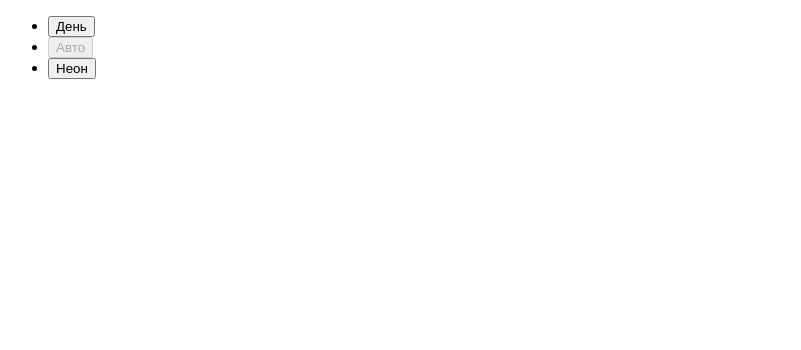
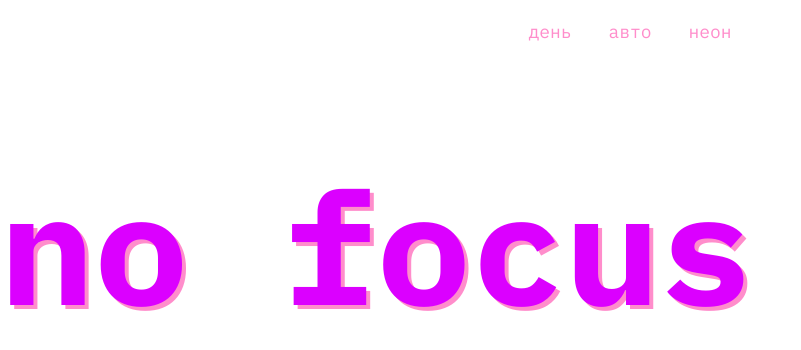
Before and after one commit to ParaMasha/slozhno-sosredotochitsya, a plain HTML site: page index.html in a window 1280 px wide. Shown: the whole page, without its empty margins (0-801 px from the left). Drawn offline with Linux system fonts and the light colour scheme.

Commit message:
first_code slozhno-sosredotochitsya

```diff
--- a/index.html
+++ b/index.html
@@ -4,6 +4,17 @@
     <meta charset="UTF-8" />
     <meta http-equiv="X-UA-Compatible" content="IE=edge" />
     <meta name="viewport" content="width=device-width, initial-scale=1.0" />
+    <meta name="color-scheme" content="dark light">
+    <meta name="color-scheme" content="light dark">
+    <link rel="icon" href="./images/favicon.ico" sizes="any" />
+    <link rel="favicon" href="./images/favicon.png" />
+    <link rel="mobile-icon" href="./images/mobile-icon.png" />
+    <link rel="stylesheet" href="./fonts/fonts.css">
+    <link rel="stylesheet" href="./styles/globals.css">
+    <link rel="stylesheet" href="./styles/variables.css">
+    <link rel="stylesheet" href="./styles/style.css">
+    <link rel="stylesheet" href="./styles/dark.css">
+    <link rel="stylesheet" href="./styles/light.css">
     <title>Сложно сосредоточиться</title>
   </head>
   <body class="page">
@@ -34,6 +45,11 @@
           </li>
         </ul>
       </nav>
+      <div class="rec">
+      </div>
+      <h1 class="main__heading">
+        no focus
+      </h1>
     </header>
     <script src="./scripts/script.js"></script>
   </body>
--- a/styles/dark.css
+++ b/styles/dark.css
@@ -10,3 +10,15 @@
     чем стили в медиазапросе предпочтений пользователя
   */
 }
+
+:root .theme_dark {
+  --background-image: url(./images/cover-image-dark.png);
+  --background-color: #000028;
+  --main-title-color: #DB00FF;
+  --accent-color: #ff0070;
+  --main-text-size: 18px;
+  --main-text-weight: normal;
+  --main-title-size: 9.813em;
+  --main-title-weight: bold;
+  --objects-display: block;
+}
--- a/styles/light.css
+++ b/styles/light.css
@@ -10,3 +10,7 @@
     чем стили в медиазапросе предпочтений пользователя
   */
 }
+
+:root {
+  --accent-color: #ff8dcb;
+  }
--- a/styles/style.css
+++ b/styles/style.css
@@ -2,4 +2,57 @@
 
 .page {
   /* сохраните в разметке и стилях класс page. На его основе работает скрипт. */
+  position: relative;
+  margin-left: -20px;
 }
+
+.header {
+  position: relative;
+  block-size: 100vh;
+  display: grid;
+  grid-template-rows: 1fr auto 1fr;
+  padding: clamp(0.625rem, 0.2639rem + 1.5408vw, 1.25rem);
+}
+
+.header__theme-menu {
+  display: grid;
+  grid-column: span 3;
+  gap: 20px;
+}
+
+.header__theme-menu-list {
+  display: flex;
+  justify-content: center;
+  gap: 0.625em;
+}
+
+.header__theme-menu-button {
+  padding: 0 13px 13px;
+  text-transform: lowercase;
+  font-family: 'IBM Plex mono', sans-serif;
+  font-size: var(--main-text-size);
+  font-weight: var(--main-text-weight);
+  width: 70px;
+  height: 26px;
+  border: none;
+  background-color: transparent;
+  color: var(--accent-color);
+}
+
+.main__heading {
+  display: grid;
+  grid-template-rows: 1fr min-content 1fr;
+  height: 100vh;
+  font-family: 'IBM Plex mono', sans-serif;
+  font-weight: bold;
+  font-size: var(--main-title-size);
+  font-weight: var(--main-title-weight);
+  justify-self: start;
+  align-items: center;
+  color: var(--main-title-color);
+  text-shadow: 4px 4px 0 var(--accent-color);
+}
+
+h1 {
+  grid-column: span 3;
+}
--- a/styles/variables.css
+++ b/styles/variables.css
@@ -2,3 +2,14 @@
   Переменные для вашего проекта
   и их переопределение под различные устройства
 */
+
+:root {
+  --accent-color: #ff0070;
+  --main-text-size: 18px;
+  --main-text-weight: normal;
+  --main-title-size: 9.813em;
+  --main-title-weight: bold;
+  --main-title-color: #DB00FF;
+  --background-color: #000028;
+  --objects-display: block;
+}
```
Also changed, not shown: 1 other file.
